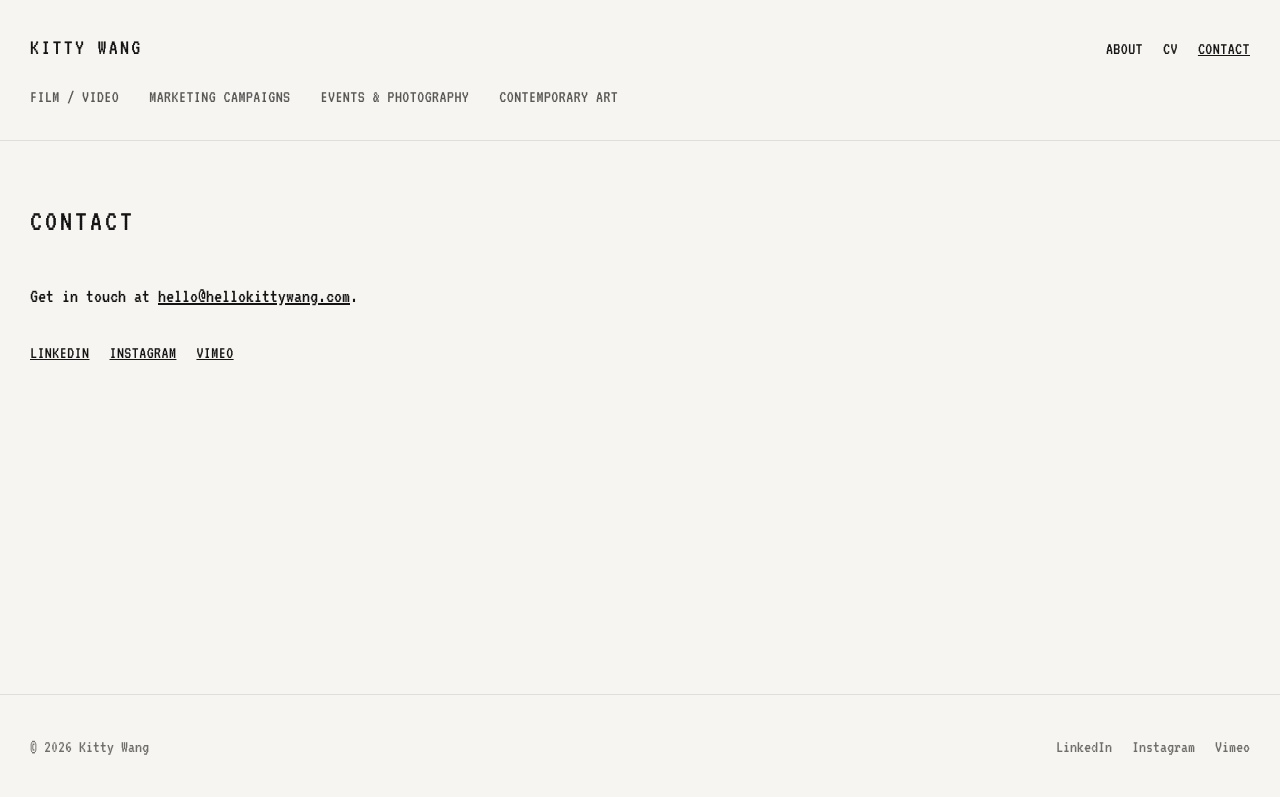
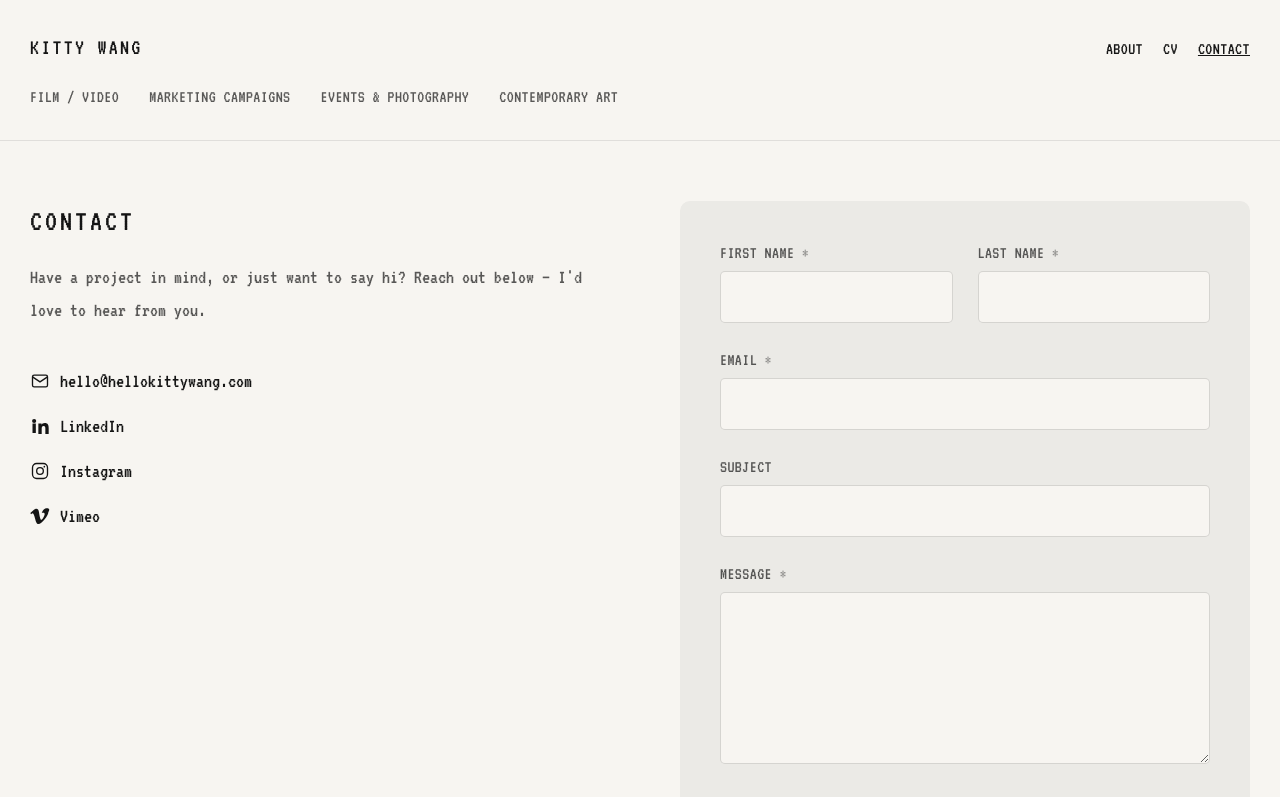
Before and after one commit to kitkitschh/hellokittywang, a Next.js app: page /contact in a window 1280 px wide. Shown: the top 797 px of the page. Built offline with nearby package versions, Linux system fonts and the light colour scheme.

Commit message:
Redesign contact page in Contact2 style (two-column, form + contact links)

```diff
--- a/app/contact/page.js
+++ b/app/contact/page.js
@@ -1,28 +1,80 @@
 import { socials } from "@/data/content";
+import ContactForm from "@/components/ContactForm";
 
 export const metadata = { title: "Kitty Wang - Contact" };
 
 // TODO: replace with Kitty's real contact email.
 const CONTACT_EMAIL = "hello@hellokittywang.com";
 
+const socialIcon = (label) => {
+  switch (label) {
+    case "LinkedIn":
+      return (
+        <svg viewBox="0 0 24 24" fill="currentColor" className="w-4 h-4">
+          <path d="M4.98 3.5a2.5 2.5 0 11-.02 5 2.5 2.5 0 01.02-5zM3 8.98h4v11.52H3V8.98zm7 0h3.83v1.58h.05c.53-1 1.83-2.06 3.77-2.06 4.03 0 4.77 2.65 4.77 6.1v6.9h-4v-6.12c0-1.46-.03-3.34-2.04-3.34-2.04 0-2.35 1.6-2.35 3.24v6.22h-4V8.98z" />
+        </svg>
+      );
+    case "Instagram":
+      return (
+        <svg viewBox="0 0 24 24" fill="none" stroke="currentColor" strokeWidth="1.6" className="w-4 h-4">
+          <rect x="3" y="3" width="18" height="18" rx="5" />
+          <circle cx="12" cy="12" r="4" />
+          <circle cx="17.2" cy="6.8" r="1" fill="currentColor" stroke="none" />
+        </svg>
+      );
+    case "Vimeo":
+      return (
+        <svg viewBox="0 0 24 24" fill="currentColor" className="w-4 h-4">
+          <path d="M22 7.35c-.1 2.1-1.56 4.98-4.4 8.62-2.93 3.8-5.4 5.7-7.44 5.7-1.26 0-2.33-1.17-3.2-3.5L5.3 12.2C4.6 9.87 3.85 8.7 3.05 8.7c-.17 0-.77.36-1.8 1.08L.4 8.5c1.13-1 2.25-1.98 3.36-2.98C5.2 4.1 6.44 3.32 7.24 3.25c1.9-.18 3.07 1.12 3.5 3.9.47 3 .8 4.87 1 5.6.55 2.5 1.15 3.75 1.82 3.75.52 0 1.3-.82 2.34-2.47 1.02-1.65 1.57-2.9 1.64-3.76.14-1.42-.42-2.13-1.64-2.13-.58 0-1.18.13-1.8.4C15.3 4.68 17.35 2.5 20.6 2.6 22.97 2.67 24.1 4.25 22 7.35z" />
+        </svg>
+      );
+    default:
+      return null;
+  }
+};
+
 export default function ContactPage() {
   return (
-    <div className="max-w-md">
-      <h1 className="text-2xl uppercase tracking-widest font-serif mb-8">Contact</h1>
-      <p className="mb-6 text-base">
-        Get in touch at{" "}
-        <a href={`mailto:${CONTACT_EMAIL}`} className="underline">
+    <div>
+      <div className="grid grid-cols-1 lg:grid-cols-2 gap-12 lg:gap-16 items-start">
+        <div>
+          <h1 className="text-2xl uppercase tracking-widest font-serif mb-4">Contact</h1>
+          <p className="text-base text-ink/70 leading-relaxed mb-8 max-w-md">
+            Have a project in mind, or just want to say hi? Reach out below — I'd
+            love to hear from you.
+          </p>
+
+          <div className="flex flex-col gap-3 text-base">
+            <a
+              href={`mailto:${CONTACT_EMAIL}`}
+              className="inline-flex items-center gap-2 w-fit hover:underline"
+            >
+              <svg viewBox="0 0 24 24" fill="none" stroke="currentColor" strokeWidth="1.6" className="w-4 h-4">
+                <rect x="3" y="5" width="18" height="14" rx="2" />
+                <path d="M3 7l9 6 9-6" />
+              </svg>
               {CONTACT_EMAIL}
             </a>
-        .
-      </p>
-      <div className="flex gap-4 text-sm uppercase tracking-wide">
+
             {socials.map((s) => (
-          <a key={s.href} href={s.href} target="_blank" rel="noreferrer" className="underline">
+              <a
+                key={s.href}
+                href={s.href}
+                target="_blank"
+                rel="noreferrer"
+                className="inline-flex items-center gap-2 w-fit hover:underline"
+              >
+                {socialIcon(s.label)}
                 {s.label}
               </a>
             ))}
           </div>
         </div>
+
+        <div className="bg-ink/5 rounded-lg p-6 sm:p-8">
+          <ContactForm contactEmail={CONTACT_EMAIL} />
+        </div>
+      </div>
+    </div>
   );
 }
--- /dev/null
+++ b/components/ContactForm.js
@@ -0,0 +1,117 @@
+"use client";
+
+import { useState } from "react";
+
+const initialState = {
+  firstName: "",
+  lastName: "",
+  email: "",
+  subject: "",
+  message: "",
+};
+
+const inputClass =
+  "w-full bg-paper border border-ink/15 rounded px-3 py-2 text-base focus:outline-none focus:border-ink/40";
+
+function Field({ label, required, error, children }) {
+  return (
+    <label className="flex flex-col gap-1">
+      <span className="text-sm uppercase tracking-wide text-ink/70">
+        {label}
+        {required && <span className="text-ink/40"> *</span>}
+      </span>
+      {children}
+      {error && <span className="text-sm text-red-700/80">{error}</span>}
+    </label>
+  );
+}
+
+export default function ContactForm({ contactEmail }) {
+  const [values, setValues] = useState(initialState);
+  const [errors, setErrors] = useState({});
+  const [status, setStatus] = useState("idle"); // idle | sending | sent
+
+  const update = (key) => (e) => setValues((v) => ({ ...v, [key]: e.target.value }));
+
+  function validate() {
+    const next = {};
+    if (!values.firstName.trim()) next.firstName = "Required";
+    if (!values.lastName.trim()) next.lastName = "Required";
+    if (!values.email.trim()) next.email = "Required";
+    else if (!/^[^\s@]+@[^\s@]+\.[^\s@]+$/.test(values.email)) next.email = "Enter a valid email";
+    if (!values.message.trim()) next.message = "Required";
+    return next;
+  }
+
+  function handleSubmit(e) {
+    e.preventDefault();
+    const nextErrors = validate();
+    setErrors(nextErrors);
+    if (Object.keys(nextErrors).length > 0) return;
+
+    setStatus("sending");
+
+    const subject = values.subject.trim() || `Message from ${values.firstName} ${values.lastName}`;
+    const body = `${values.message}\n\n— ${values.firstName} ${values.lastName} (${values.email})`;
+    const mailto = `mailto:${contactEmail}?subject=${encodeURIComponent(subject)}&body=${encodeURIComponent(body)}`;
+
+    window.location.href = mailto;
+
+    setTimeout(() => {
+      setStatus("sent");
+      setValues(initialState);
+    }, 500);
+  }
+
+  if (status === "sent") {
+    return (
+      <div className="py-8 text-center">
+        <p className="text-lg">Your email app should be open with the message ready to send.</p>
+        <button
+          type="button"
+          onClick={() => setStatus("idle")}
+          className="mt-4 text-sm uppercase tracking-wide underline"
+        >
+          Send another message
+        </button>
+      </div>
+    );
+  }
+
+  return (
+    <form onSubmit={handleSubmit} className="flex flex-col gap-5">
+      <div className="grid grid-cols-1 sm:grid-cols-2 gap-5">
+        <Field label="First name" required error={errors.firstName}>
+          <input className={inputClass} value={values.firstName} onChange={update("firstName")} />
+        </Field>
+        <Field label="Last name" required error={errors.lastName}>
+          <input className={inputClass} value={values.lastName} onChange={update("lastName")} />
+        </Field>
+      </div>
+
+      <Field label="Email" required error={errors.email}>
+        <input type="email" className={inputClass} value={values.email} onChange={update("email")} />
+      </Field>
+
+      <Field label="Subject" error={errors.subject}>
+        <input className={inputClass} value={values.subject} onChange={update("subject")} />
+      </Field>
+
+      <Field label="Message" required error={errors.message}>
+        <textarea rows={5} className={inputClass} value={values.message} onChange={update("message")} />
+      </Field>
+
+      <button
+        type="submit"
+        disabled={status === "sending"}
+        className="mt-2 w-fit px-6 py-2 bg-ink text-paper uppercase tracking-widest text-sm rounded hover:opacity-85 disabled:opacity-50"
+      >
+        {status === "sending" ? "Sending…" : "Send"}
+      </button>
+
+      <p className="text-sm text-ink/50">
+        This opens your email app with the message pre-filled — the site doesn't send it directly.
+      </p>
+    </form>
+  );
+}
```
Lines whose indentation alone changed are shown as unchanged.
